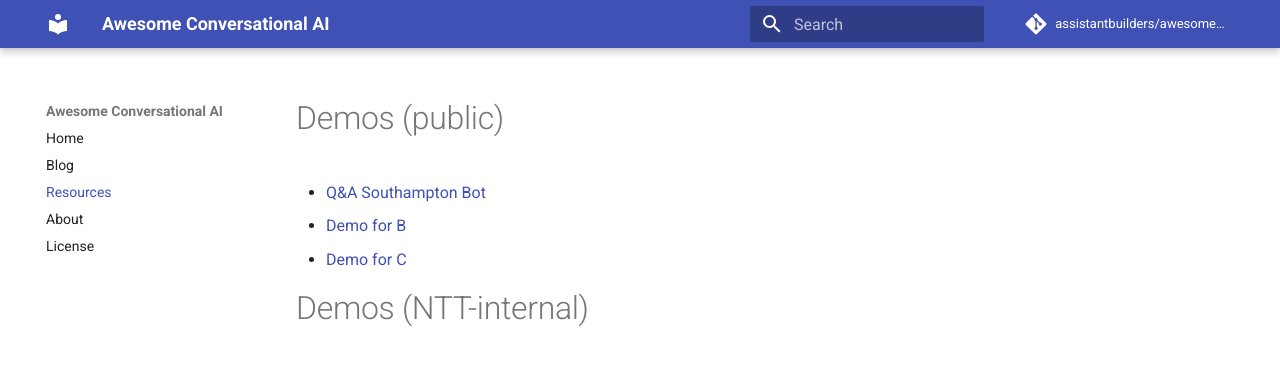
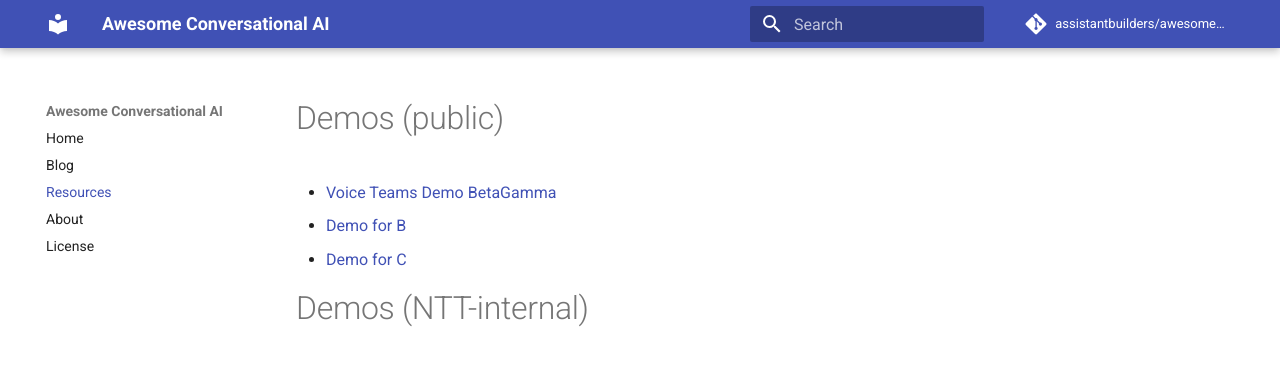
Before and after one commit to assistantbuilders/awesome-conversational-ai, an MkDocs documentation site: the page built from docs/resources.md, in a window 1280 px wide. Shown: the top 373 px of the page. Built offline with MkDocs 1.6.1 and Material for MkDocs 9.7.7, drawn with Linux system fonts in a browser that asks for light colours; comment, search, counter and statistics services are not loaded.

Commit message:
Update resources.md

```diff
--- a/docs/resources.md
+++ b/docs/resources.md
@@ -1,5 +1,5 @@
 # Demos (public)
-- [Q&A  Southampton Bot](https://assistantbuilders.github.io/awesome-conversational-ai/BetaGamma/)
+- [Voice Teams Demo BetaGamma](https://assistantbuilders.github.io/awesome-conversational-ai/BetaGamma/)
 - [Demo for B](https://hello.global.ntt)
 - [Demo for C](https://hello.global.ntt)
 
```
